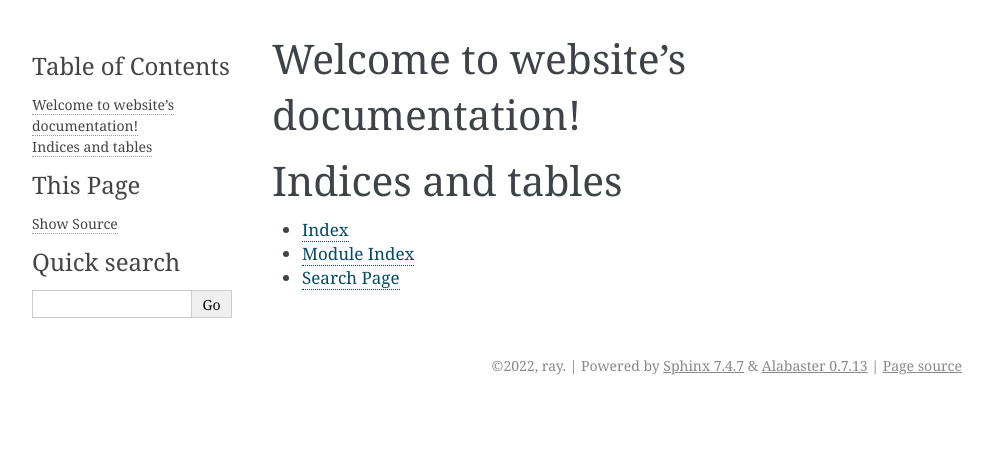
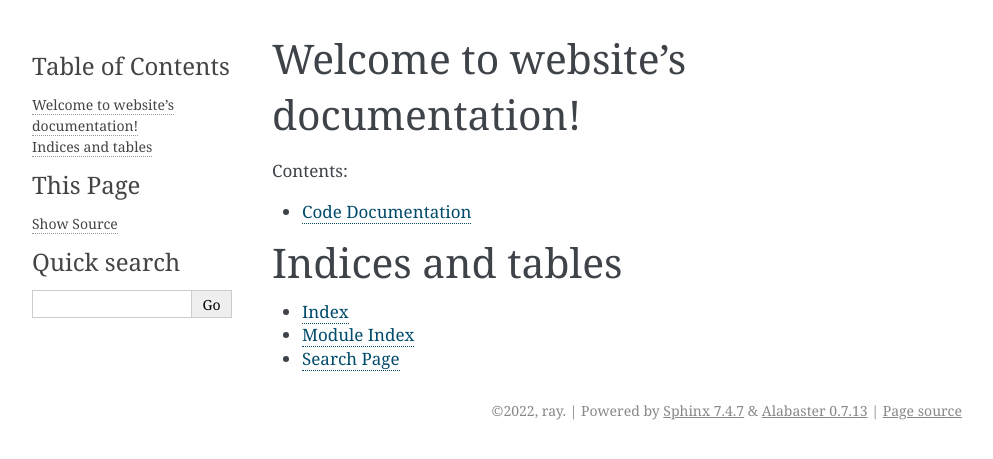
Before and after one commit to rayer0/Connectome, a Sphinx documentation site: the page built from sphinx/index.rst, in a window 1280 px wide. Shown: the top 459 px of the page, without its empty margins (148-1141 px from the left). Built offline with Sphinx 7.4.7, drawn with Linux system fonts in a browser that asks for light colours.

Commit message:
page for code documentation

```diff
--- a/example1.py
+++ b/example1.py
@@ -1,8 +1,10 @@
 def func1(arg1, arg2):
     """
     This function take two arguments, sets the first to equal the second, then returns the new first argument. Pointless.
+
     :param arg1: some value
     :param arg2: another value
+
     :return: arg1
     """
     arg1=arg2
@@ -11,6 +13,7 @@
 def func2():
     """
     Function with no arguments return none
+
     :return: none
     """
     return none
--- /dev/null
+++ b/sphinx/code.rst
@@ -0,0 +1,5 @@
+Code Documentation
+==================
+
+.. automodule:: example1
+    :members:
--- a/sphinx/conf.py
+++ b/sphinx/conf.py
@@ -10,9 +10,9 @@
 # add these directories to sys.path here. If the directory is relative to the
 # documentation root, use os.path.abspath to make it absolute, like shown here.
 #
-# import os
-# import sys
-# sys.path.insert(0, os.path.abspath('.'))
+import os
+import sys
+sys.path.insert(0, os.path.abspath('../'))
 
 
 # -- Project information -----------------------------------------------------
@@ -30,7 +30,7 @@
 # Add any Sphinx extension module names here, as strings. They can be
 # extensions coming with Sphinx (named 'sphinx.ext.*') or your custom
 # ones.
-extensions = [
+extensions = ['sphinx.ext.autodoc'
 ]
 
 # Add any paths that contain templates here, relative to this directory.
--- a/sphinx/index.rst
+++ b/sphinx/index.rst
@@ -10,6 +10,8 @@
    :maxdepth: 2
    :caption: Contents:
 
+   code
+
 
 
 Indices and tables
```
Also changed, not shown: 1 other file.
